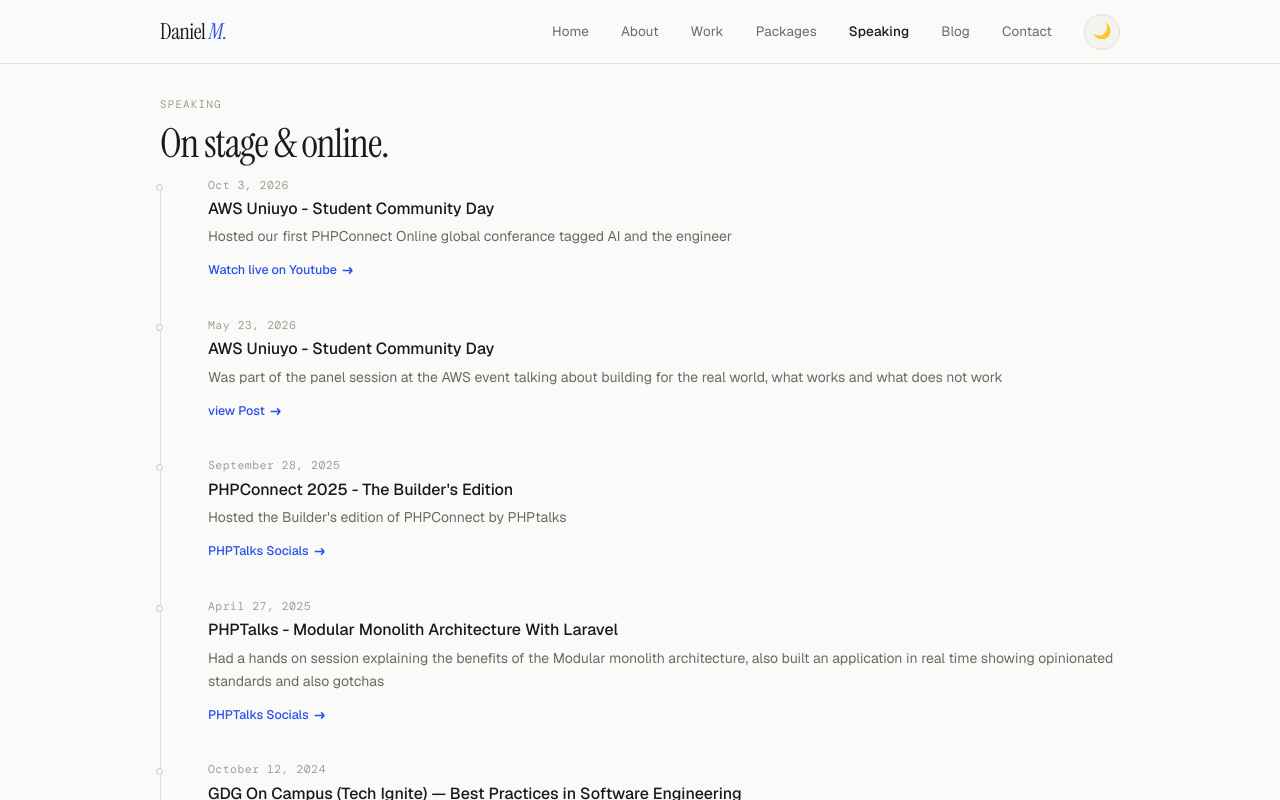
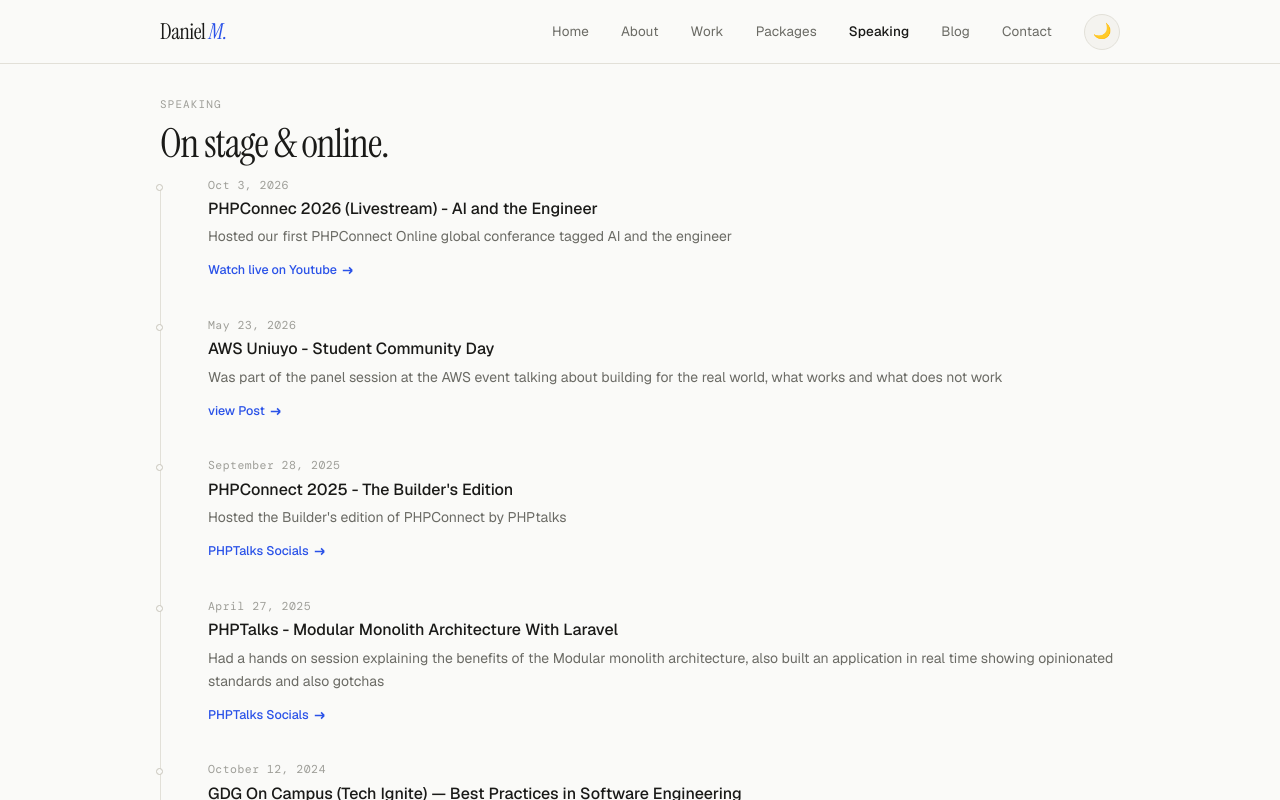
Before and after one commit to DanielMabadeje/myprofile, a Vue app: page /speaking in a window 1280 px wide. Shown: the top 800 px of the page. Built offline with nearby package versions, Linux system fonts and the light colour scheme.

Commit message:
Update speaking event title for PHPConnect 2026

```diff
--- a/src/data/portfolio.js
+++ b/src/data/portfolio.js
@@ -137,7 +137,7 @@
 export const speakingEvents = [
   {
     date: 'Oct 3, 2026',
-    title: "AWS Uniuyo - Student Community Day ",
+    title: "PHPConnec 2026 (Livestream) - AI and the Engineer ",
     desc: "Hosted our first PHPConnect Online global conferance tagged AI and the engineer",
     link: 'https://www.youtube.com/watch?v=-OwKO_-bHEc&t=12259s',
     linkLabel: "Watch live on Youtube",
```
